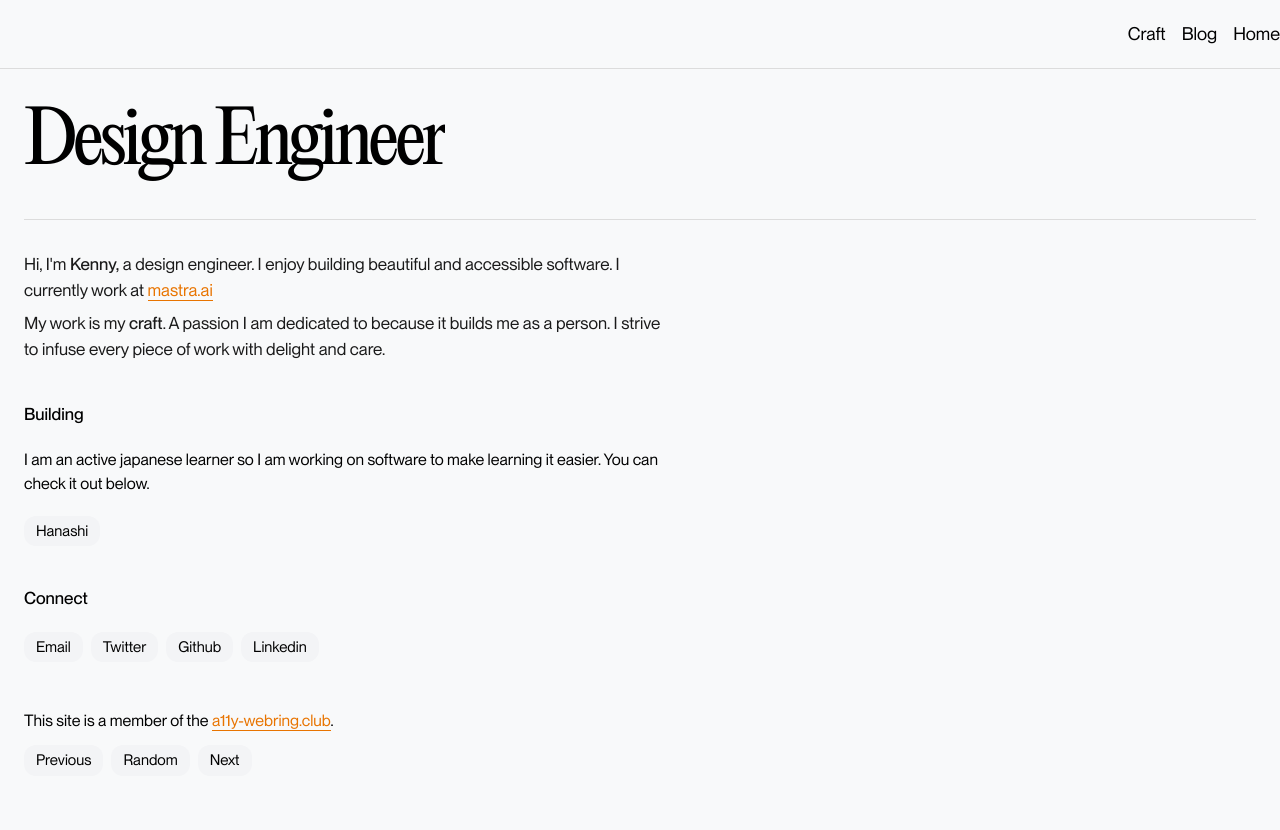
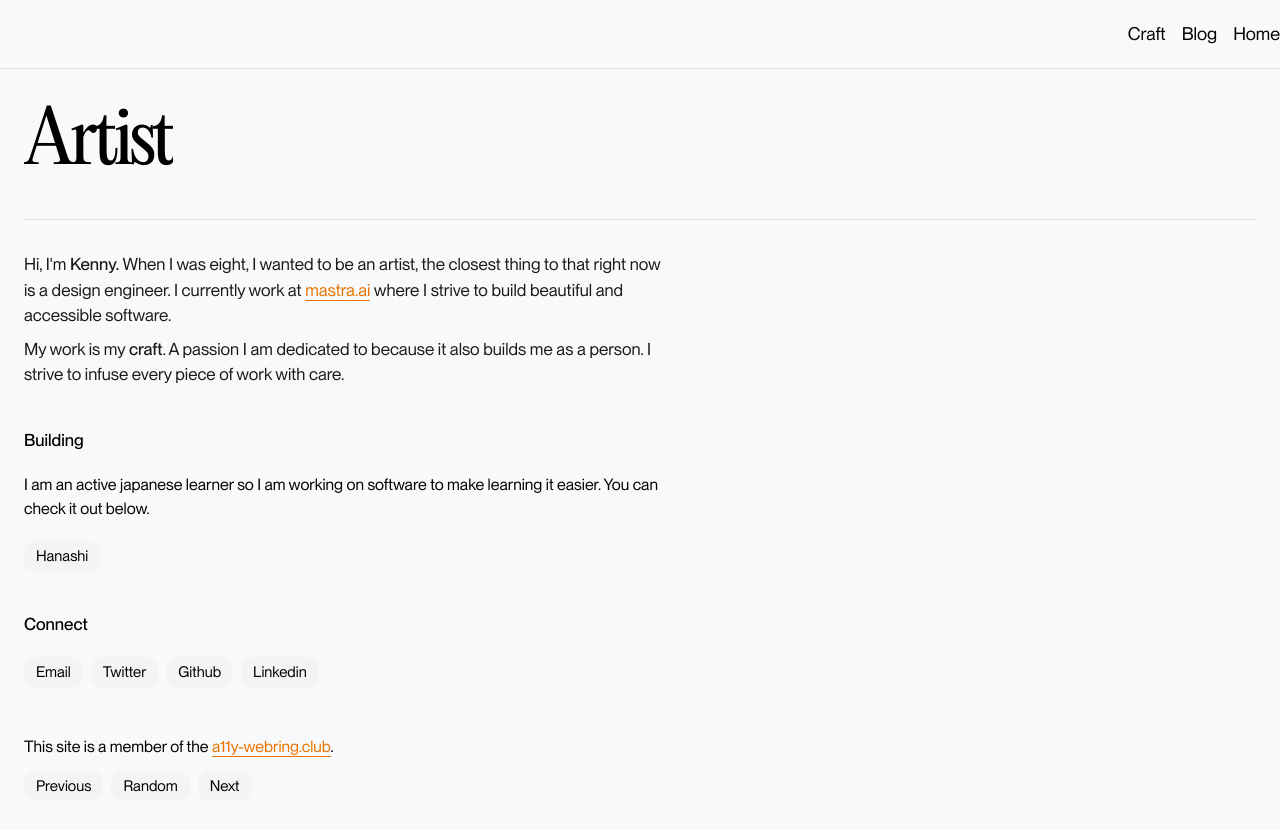
Before and after one commit to adeleke5140/portfolio-v2, a Next.js app: page / in a window 1280 px wide. Shown: the top 830 px of the page. Built offline with nearby package versions, Linux system fonts and the light colour scheme.

Commit message:
feat: update tagline

```diff
--- a/src/components/introduction.tsx
+++ b/src/components/introduction.tsx
@@ -24,7 +24,7 @@ const connection = [
 ]
 
 export const Introduction = () => {
-  const TITLE = 'Design Engineer'
+  const TITLE = 'Artist'
   return (
     <PageWrapper
       showHeading
@@ -54,23 +54,24 @@ export const Introduction = () => {
           <div className="flex flex-col text-[var(--gray-1)] gap-2 dark:border-[#282828] dark:bg-[#282828]">
             <div className="rounded-lg  dark:text-[#fefefe]">
               <p className="text-[17px]">
-                Hi, I&apos;m <span className="font-medium">Kenny,</span> a
-                design engineer. I enjoy building beautiful and accessible
-                software. I currently work at{' '}
+                Hi, I'm <span className="font-medium">Kenny.</span> When I was
+                eight, I wanted to be an artist, the closest thing to that right
+                now is a design engineer. I currently work at{' '}
                 <a
                   href="https://www.mastra.ai"
                   className="border-b border-[#e87400]   text-[#e87400]"
                 >
                   mastra.ai
                 </a>{' '}
+                where I strive to build beautiful and accessible software.
               </p>
             </div>
 
             <div>
               <p className="rounded-lg h-full text-[17px]">
                 My work is my <span className="font-medium">craft</span>. A
-                passion I am dedicated to because it builds me as a person. I
-                strive to infuse every piece of work with delight and care.
+                passion I am dedicated to because it also builds me as a person.
+                I strive to infuse every piece of work with care.
               </p>
             </div>
           </div>
```
